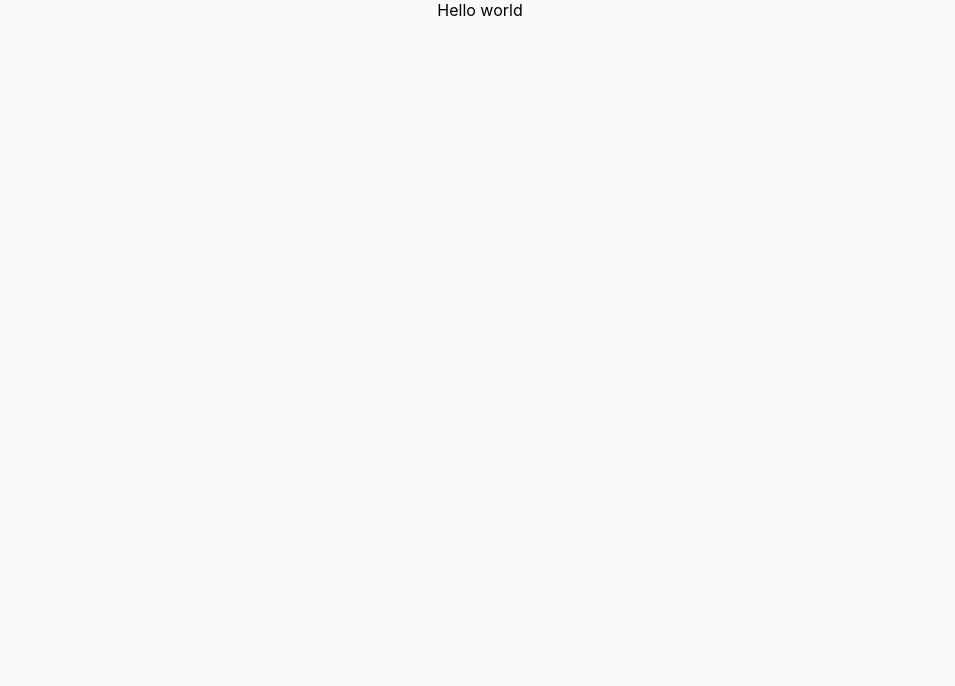
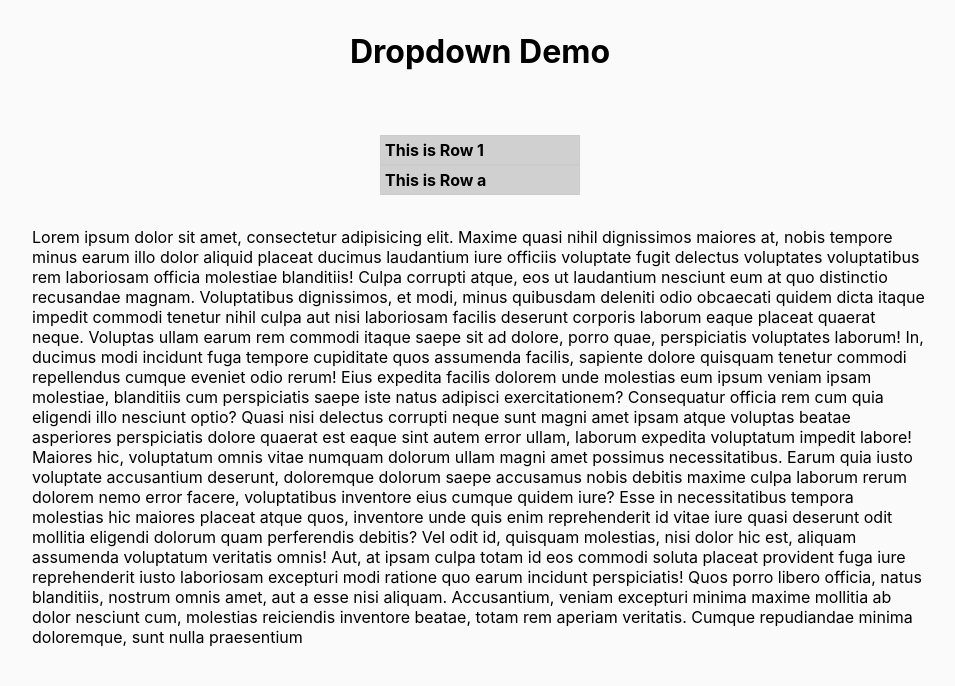
Before and after one commit to sonnybardhan/components-practice, a React (Create React App) app: page / in a window 1280 px wide. Shown: the top 686 px of the page, without its empty margins (160-1115 px from the left). Built offline with nearby package versions, Linux system fonts and the light colour scheme.

Commit message:
complete dropdown implementation

```diff
--- a/src/App.js
+++ b/src/App.js
@@ -1,5 +1,64 @@
+import Dropdown from './Dropdown';
+
+const content = [
+  'This is Row 1',
+  'This is Row 2',
+  'This is Row 3',
+  'This is Row 4',
+  'This is Row 5',
+];
+
+const content2 = [
+  'This is Row a',
+  'This is Row b',
+  'This is Row c',
+  'This is Row d',
+  'This is Row e',
+];
+
 function App() {
-  return <div>Hello world</div>;
+  return (
+    <div className='container'>
+      <h1>Dropdown Demo</h1>
+      <Dropdown content={content} />
+      <Dropdown content={content2} />
+      <div className='text'>
+        Lorem ipsum dolor sit amet, consectetur adipisicing elit. Maxime quasi
+        nihil dignissimos maiores at, nobis tempore minus earum illo dolor
+        aliquid placeat ducimus laudantium iure officiis voluptate fugit
+        delectus voluptates voluptatibus rem laboriosam officia molestiae
+        blanditiis! Culpa corrupti atque, eos ut laudantium nesciunt eum at quo
+        distinctio recusandae magnam. Voluptatibus dignissimos, et modi, minus
+        quibusdam deleniti odio obcaecati quidem dicta itaque impedit commodi
+        tenetur nihil culpa aut nisi laboriosam facilis deserunt corporis
+        laborum eaque placeat quaerat neque. Voluptas ullam earum rem commodi
+        itaque saepe sit ad dolore, porro quae, perspiciatis voluptates laborum!
+        In, ducimus modi incidunt fuga tempore cupiditate quos assumenda
+        facilis, sapiente dolore quisquam tenetur commodi repellendus cumque
+        eveniet odio rerum! Eius expedita facilis dolorem unde molestias eum
+        ipsum veniam ipsam molestiae, blanditiis cum perspiciatis saepe iste
+        natus adipisci exercitationem? Consequatur officia rem cum quia eligendi
+        illo nesciunt optio? Quasi nisi delectus corrupti neque sunt magni amet
+        ipsam atque voluptas beatae asperiores perspiciatis dolore quaerat est
+        eaque sint autem error ullam, laborum expedita voluptatum impedit
+        labore! Maiores hic, voluptatum omnis vitae numquam dolorum ullam magni
+        amet possimus necessitatibus. Earum quia iusto voluptate accusantium
+        deserunt, doloremque dolorum saepe accusamus nobis debitis maxime culpa
+        laborum rerum dolorem nemo error facere, voluptatibus inventore eius
+        cumque quidem iure? Esse in necessitatibus tempora molestias hic maiores
+        placeat atque quos, inventore unde quis enim reprehenderit id vitae iure
+        quasi deserunt odit mollitia eligendi dolorum quam perferendis debitis?
+        Vel odit id, quisquam molestias, nisi dolor hic est, aliquam assumenda
+        voluptatum veritatis omnis! Aut, at ipsam culpa totam id eos commodi
+        soluta placeat provident fuga iure reprehenderit iusto laboriosam
+        excepturi modi ratione quo earum incidunt perspiciatis! Quos porro
+        libero officia, natus blanditiis, nostrum omnis amet, aut a esse nisi
+        aliquam. Accusantium, veniam excepturi minima maxime mollitia ab dolor
+        nesciunt cum, molestias reiciendis inventore beatae, totam rem aperiam
+        veritatis. Cumque repudiandae minima doloremque, sunt nulla praesentium
+      </div>
+    </div>
+  );
 }
 
 export default App;
--- /dev/null
+++ b/src/Dropdown.js
@@ -0,0 +1,51 @@
+import React, { useEffect, useRef, useState } from 'react';
+
+function Dropdown({ content }) {
+  const [isOpen, setIsOpen] = useState(false);
+  const [rowToDisplay, setRowToDisplay] = useState(0);
+  const dropdownRef = useRef();
+
+  useEffect(() => {
+    const handleOutsideClick = (e) => {
+      console.log('running');
+      if (![...dropdownRef.current.childNodes].includes(e.target)) {
+        setIsOpen(false);
+      }
+    };
+
+    window.addEventListener('click', handleOutsideClick);
+
+    return () => window.removeEventListener('click', handleOutsideClick);
+  }, []);
+
+  return (
+    <div
+      className='dropwdown'
+      onClick={() => {
+        setIsOpen(!isOpen);
+      }}
+      ref={dropdownRef}
+    >
+      <div className='dropdown-row dropdown-display-row'>
+        {content[rowToDisplay]}
+      </div>
+      <div className={`dropdown-expanded ${isOpen ? 'show' : ''}`}>
+        {content.map((row, idx) => (
+          <div
+            className={`dropdown-row ${
+              idx === rowToDisplay ? 'dropdown-row-selected' : ''
+            }`}
+            onClick={() => {
+              setRowToDisplay(idx);
+            }}
+            key={Math.random()}
+          >
+            {row}
+          </div>
+        ))}
+      </div>
+    </div>
+  );
+}
+
+export default Dropdown;
--- a/src/index.css
+++ b/src/index.css
@@ -22,3 +22,65 @@ code {
   font-family: source-code-pro, Menlo, Monaco, Consolas, 'Courier New',
     monospace;
 }
+
+h1{
+  text-align: center;
+  margin-bottom: 2em;
+}
+
+.container{
+  margin-top: 2em;
+  display: flex;
+  flex-direction: column;
+  width: 100%;
+  /* background-color: antiquewhite; */
+  align-items: center;
+  justify-content: center;
+}
+
+.text{
+  width: 70%;
+  margin-top: 2em;
+}
+
+.dropwdown{
+  /* background-color: turquoise; */
+  width: 200px;
+}
+
+
+
+.dropdown-row{
+  cursor: pointer;
+  padding: .25em;
+  border: 1px solid #ccc;
+  border-top: none;
+}
+
+.dropdown-row-selected{
+  background-color: yellow;
+}
+
+.dropdown-display-row {
+  background-color: rgb(208, 208, 208);
+  font-weight: bold;
+  border: 1px solid #ccc;
+}
+
+.dropdown-expanded{
+  background-color: rgb(255, 255, 255);
+  margin-top: .25em;
+  border: 1px solid rgba(125, 125, 125, 0.487);
+  /* z-index: 10; */
+  position: absolute;
+  display: none;
+}
+
+.dropdown-expanded .dropdown-row:hover{
+  background-color: rgb(136, 136, 136);
+  font-weight: bold;
+}
+
+.show {
+  display: block;
+}
```
